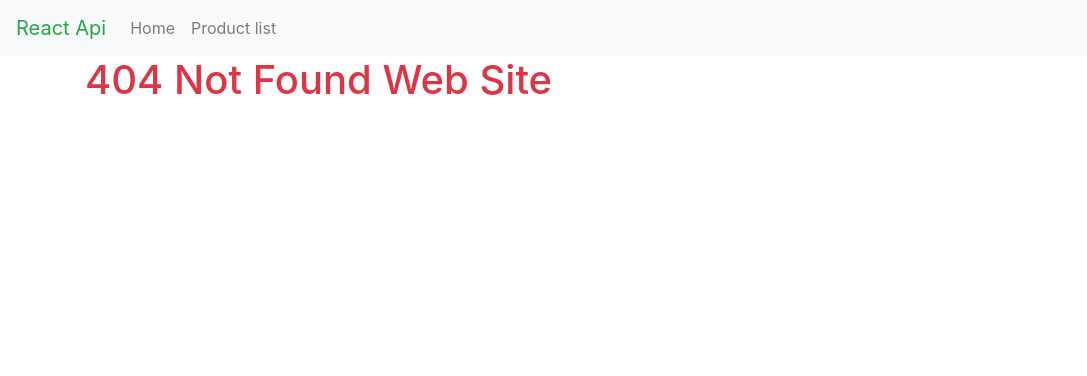
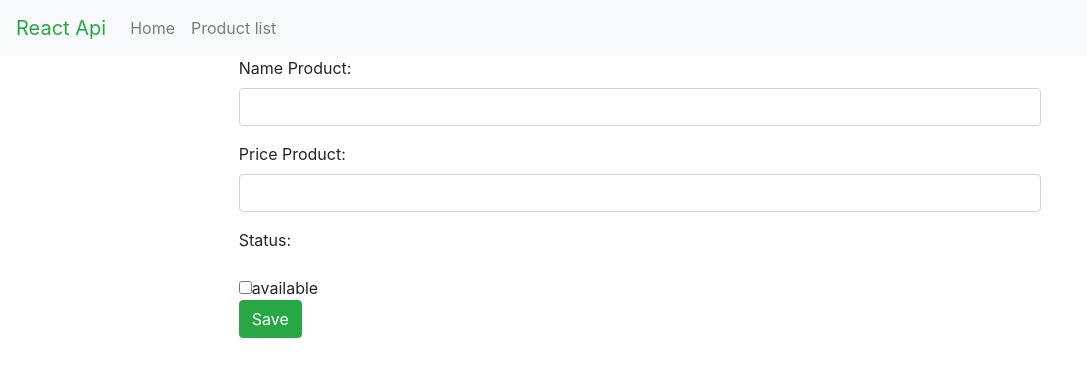
Before and after one commit to theanh226/react-api, a React (Create React App) app: page /product/add in a window 1280 px wide. Before the commit this address had no page. Shown: the top 376 px of the page, without its empty margins (0-1087 px from the left). Built offline with nearby package versions, Linux system fonts and the light colour scheme.

Commit message:
integration router part 2

```diff
--- a/src/App.js
+++ b/src/App.js
@@ -1,7 +1,6 @@
 import React, { Component } from "react";
 import "./App.css";
 import Menu from "./components/Menu/Menu";
-import ProductList from "./components/ProductList/ProductList";
 import routes from "./routes";
 import { Switch, Route, BrowserRouter as Router } from "react-router-dom";
 class App extends Component {
@@ -11,16 +10,7 @@ class App extends Component {
         <div>
           <Menu />
 
-          <div className="container">
-            {/* <div className="mt-2">
-            <button className="btn btn-warning text-white text-uppercase">
-              add new product
-            </button>
-          </div>
-        </div>
-        <ProductList /> */}
-            {this.showContentMenus(routes)}
-          </div>
+          <div className="container">{this.showContentMenus(routes)}</div>
         </div>
       </Router>
     );
--- a/src/components/Menu/Menu.js
+++ b/src/components/Menu/Menu.js
@@ -8,7 +8,7 @@ class Menu extends Component {
         <div className="collapse navbar-collapse" id="navbarNavAltMarkup">
           <div className="navbar-nav">
             <a className="nav-item nav-link">
-              Home <span className="sr-only">(current)</span>
+              Home
             </a>
             <a className="nav-item nav-link">Product list</a>
           </div>
--- a/src/components/ProductItem/ProductItem.js
+++ b/src/components/ProductItem/ProductItem.js
@@ -2,17 +2,21 @@ import React, { Component } from "react";
 
 class ProductItem extends Component {
   render() {
+    var { product, index } = this.props;
+    var showStatus =
+      product.status === true ? (
+        <span className="badge badge-success mr-1">available</span>
+      ) : (
+        <span className="badge badge-danger">not available</span>
+      );
     return (
       <tr>
-        <td>1</td>
-        <td>abcxyz</td>
-        <td>Iphone</td>
-        <td>new </td>
-        <td>1200</td>
-        <td>
-          <span className="badge badge-secondary mr-1">Secondary</span>
-          <span className="badge badge-danger">Danger</span>
-        </td>
+        <td>{index}</td>
+        <td>{product.code}</td>
+        <td>{product.name}</td>
+        <td>{product.description} </td>
+        <td>{product.price}</td>
+        <td>{showStatus}</td>
         <td>
           <button className="btn btn-success mr1">Edit</button>
           <button className="btn btn-danger">Delete</button>
--- a/src/components/ProductList/ProductList.js
+++ b/src/components/ProductList/ProductList.js
@@ -1,5 +1,4 @@
 import React, { Component } from "react";
-import ProductItem from "./../ProductItem/ProductItem";
 
 class ProductList extends Component {
   render() {
@@ -21,7 +20,7 @@ class ProductList extends Component {
                 </tr>
               </thead>
               <tbody>
-                <ProductItem />
+                {this.props.children}
               </tbody>
             </table>
           </div>
--- /dev/null
+++ b/src/pages/ProductActionPage/ProductActionPage.js
@@ -0,0 +1,32 @@
+import React, { Component } from "react";
+
+class ProductActionPage extends Component {
+  render() {
+    return (
+      <div className="container w-75">
+        <form>
+          <div className="form-group">
+            <label>Name Product:</label>
+            <input type="text" className="form-control" />
+          </div>
+          <div className="form-group">
+            <label>Price Product:</label>
+            <input type="number" className="form-control" />
+          </div>
+          <div className="form-group">
+            <label>Status:</label>
+          </div>
+          <div className="checkbox">
+            <lavel>
+              <input type="checkbox" />
+              available
+            </lavel>
+          </div>
+          <button class="btn btn-success">Save</button>
+        </form>
+      </div>
+    );
+  }
+}
+
+export default ProductActionPage;
--- /dev/null
+++ b/src/pages/ProductListPage/ProductListPage.js
@@ -0,0 +1,33 @@
+import React, { Component } from "react";
+import ProductList from "./../../components/ProductList/ProductList";
+import ProductItem from "./../../components/ProductItem/ProductItem";
+
+class ProductListPage extends Component {
+  render() {
+    var products = [];
+    return (
+      <div>
+        <div className="mt-2">
+          <button className="btn btn-warning text-white text-uppercase">
+            add new product
+          </button>
+        </div>
+
+        <div>
+          <ProductList>{this.showProduct(products)}</ProductList>
+        </div>
+      </div>
+    );
+  }
+  showProduct = products => {
+    var result = null;
+    if (products.length > 0) {
+      result = products.map((product, index) => {
+        return <ProductItem key={index} product={product} index={index} />;
+      });
+    }
+    return result;
+  };
+}
+
+export default ProductListPage;
--- a/src/routes.js
+++ b/src/routes.js
@@ -1,12 +1,28 @@
 import React from "react";
 import HomePage from "./pages/Homepage/HomePage";
 import NotFoundPage from "./pages/NotFoundPage/NotFoundPage";
-
+import ProductListPage from "./pages/ProductListPage/ProductListPage";
+import ProductActionPage from "./pages/ProductActionPage/ProductActionPage";
 const routes = [
   {
     path: "/",
     exact: true,
     main: () => <HomePage />
+  },
+  {
+    path: "/product-list",
+    exact: false,
+    main: () => <ProductListPage />
+  },
+  {
+    path: "/product/add",
+    exact: false,
+    main: () => <ProductActionPage />
+  },
+  {
+    path: "/product/:id/edit",
+    exact: false,
+    main: ({ macth }) => <ProductActionPage macth={macth} />
   },
   {
     path: "",
```
